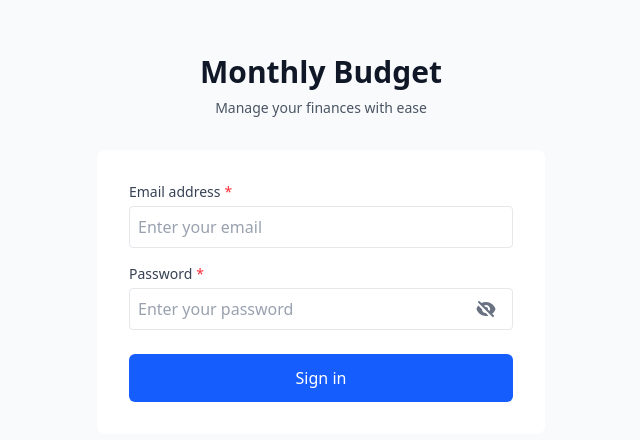
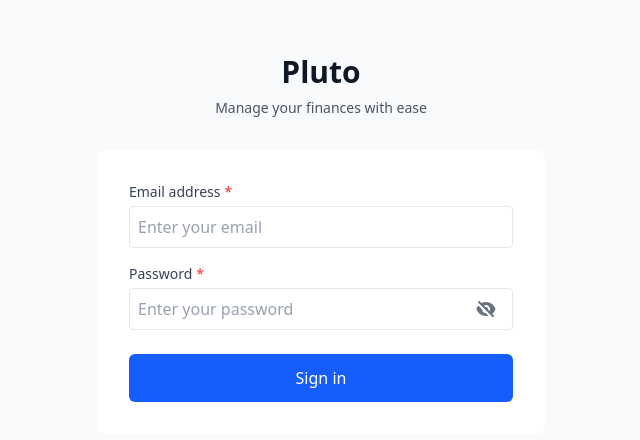
Before and after one commit to gaboluque/monthly_budget, a React (Vite) app in the folder client/: page /login in a window 1280 px wide. Shown: the part 156-596 px from the top of the page, without its empty margins (319-959 px from the left). Built offline with nearby package versions, Linux system fonts and the light colour scheme.

Commit message:
chore: Pluto naming

```diff
--- a/client/src/routes/budget.tsx
+++ b/client/src/routes/budget.tsx
@@ -72,7 +72,7 @@ export default function Budgets() {
   return (
     <Layout>
       <PageHeader
-        title="Monthly Budget"
+        title="Monthly Budgets"
         description="A list of all your budgets."
         buttonText="Add Budget"
         buttonColor="blue"
--- a/client/src/routes/dashboard.tsx
+++ b/client/src/routes/dashboard.tsx
@@ -100,7 +100,7 @@ export default function Dashboard() {
 
   return (
     <Layout>
-      <PageHeader title="Dashboard" description="Your Monthly Budget Dashboard" />
+      <PageHeader title="Pluto" description="Your Monthly Budget Dashboard" />
       {
         budgetsLoading || budgetUsageLoading || monthlyBalanceLoading ? (
           <LoadingState />
--- a/client/src/routes/login.tsx
+++ b/client/src/routes/login.tsx
@@ -36,7 +36,7 @@ export default function Login() {
   return (
     <div className="min-h-screen bg-gray-50 flex flex-col justify-center py-12 sm:px-4 md:px-6">
       <div className="sm:mx-auto sm:w-full sm:max-w-md">
-        <h1 className="text-center text-3xl font-extrabold text-gray-900">Monthly Budget</h1>
+        <h1 className="text-center text-3xl font-extrabold text-gray-900">Pluto</h1>
         <p className="mt-2 text-center text-sm text-gray-600">
           Manage your finances with ease
         </p>
--- a/client/vite.config.ts
+++ b/client/vite.config.ts
@@ -20,9 +20,9 @@ export default defineConfig(({ mode }) => {
         registerType: 'autoUpdate',
         includeAssets: ['icons/favicon.ico'],
         manifest: {
-          name: 'Monthly Budget App',
-          short_name: 'Budget',
-          description: 'Monthly Budget Progressive Web App',
+          name: 'Pluto',
+          short_name: 'Pluto',
+          description: 'Pluto is a budget app that helps you manage your money.',
           theme_color: '#ffffff',
           icons: [
             {
```
